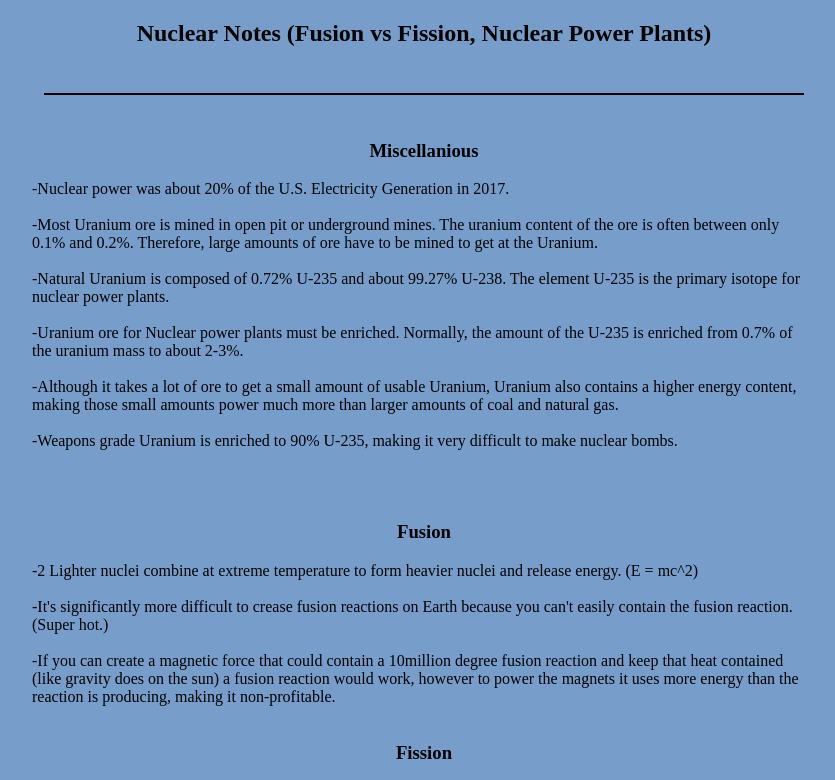
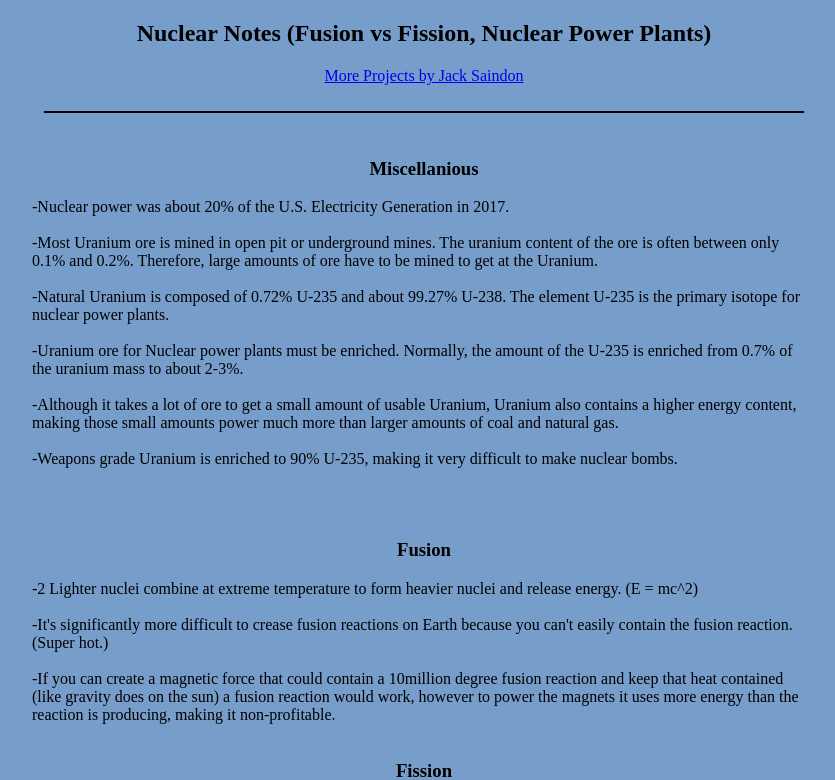
Before and after one commit to jacksaindon/nuclearnotes1, a plain HTML site: page index.html in a window 1280 px wide. Shown: the top 780 px of the page, without its empty margins (216-1051 px from the left). Drawn offline with Linux system fonts and the light colour scheme.

Commit message:
Update index.html

```diff
--- a/index.html
+++ b/index.html
@@ -13,6 +13,7 @@
 <center>
 
 <h2> Nuclear Notes (Fusion vs Fission, Nuclear Power Plants)</h2>
+  <a href="https://jacksaindon.github.io/home/"> More Projects by Jack Saindon </a>
 </center>
 <br>
 <hr width="60%" color="black">
```
